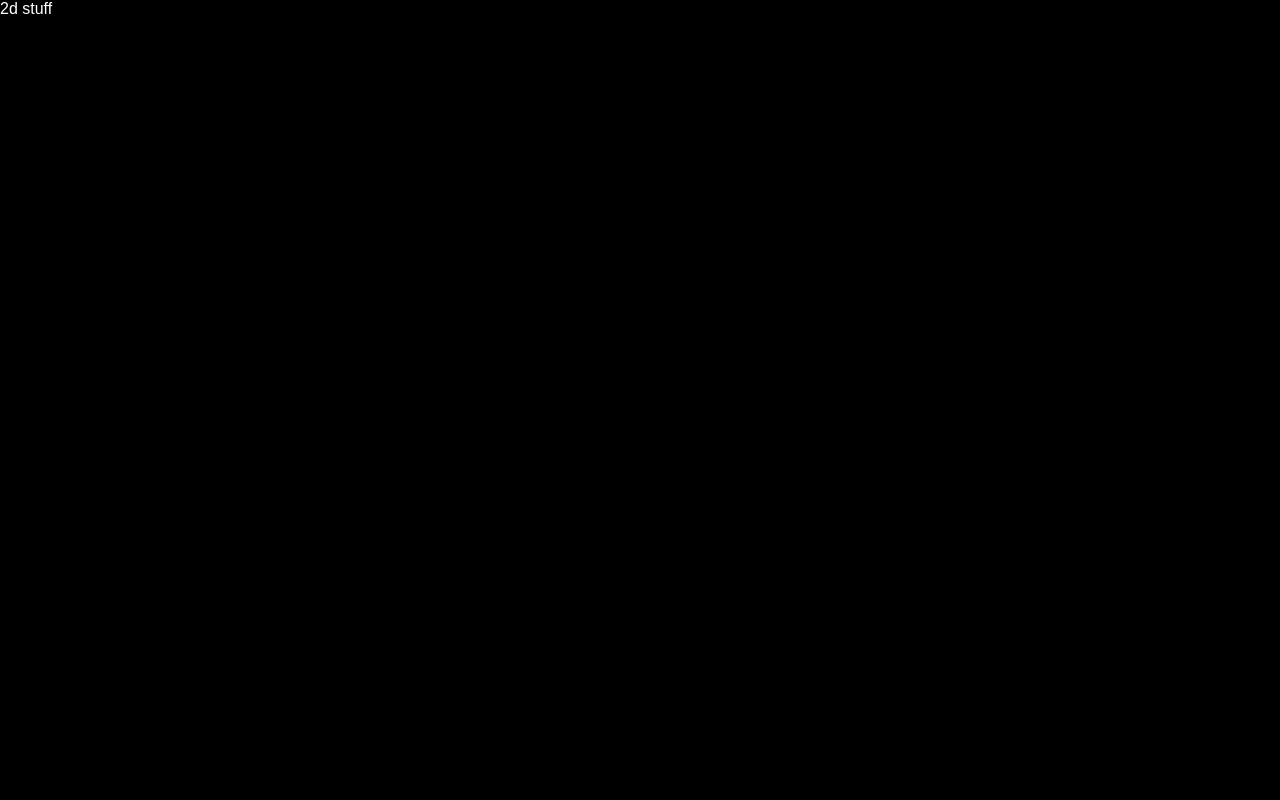
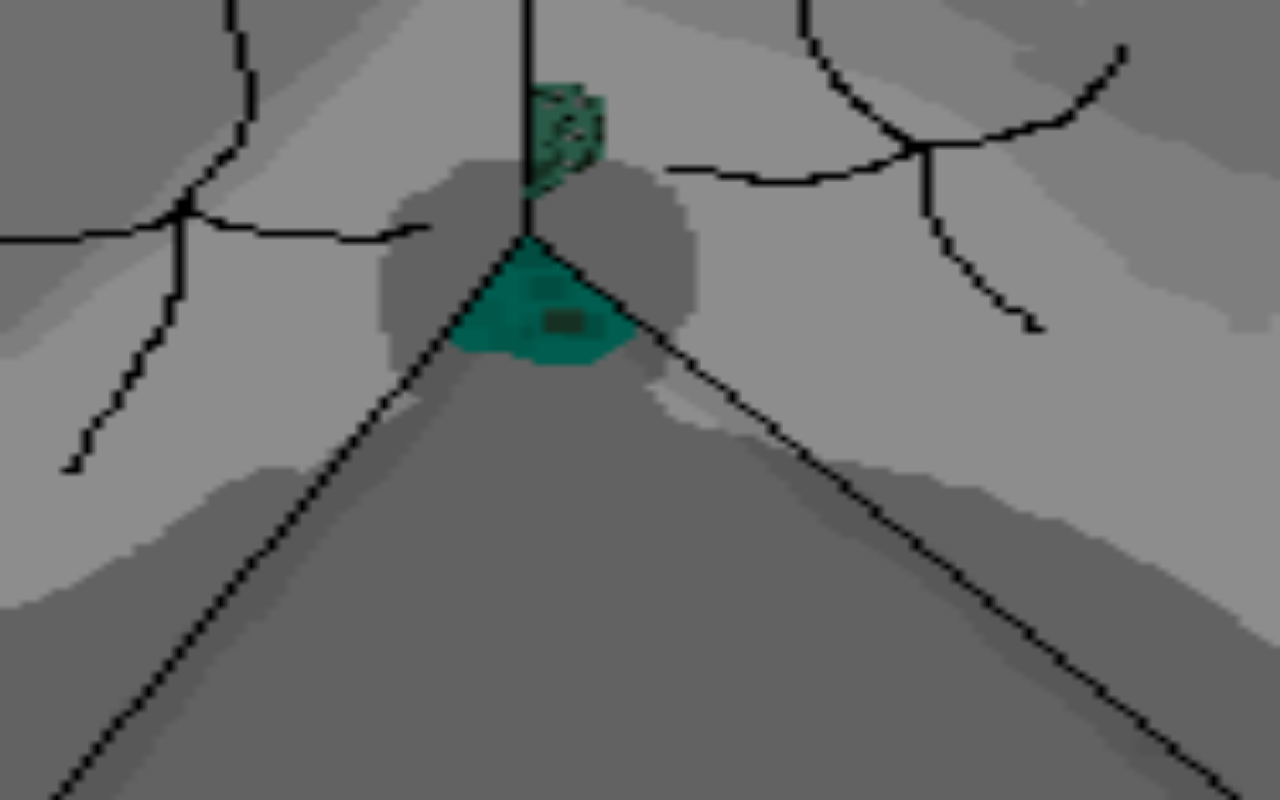
Before and after one commit to SolitaryHacks/LostSolitary, a React (Vite) app in the folder client/: page / in a window 1280 px wide. Built offline with nearby package versions, Linux system fonts and the light colour scheme.

Commit message:
Added Title page and title transition format

```diff
--- a/client/src/App.css
+++ b/client/src/App.css
@@ -11,13 +11,33 @@ canvas#threejs {
   z-index: 1;
 }
 
-.area-2d {
+.TitleBackground{
+
   width: 100%;
   height: 100%;
 
   position: fixed;
 
   color: white;
+  background-image: url("./assets/SolitaryTitle.gif");
+  background-position:center;
+  background-repeat: no-repeat;
+  background-size: 100% 100%;
 
   z-index: 2;
 }
+
+
+.TitleButton{
+  width:20%;
+  height: 20%;
+  right: 50%;
+  top: 30%;
+
+  position: fixed;
+  opacity: 0;
+  color: white;
+
+  z-index: 3;
+
+}
--- a/client/src/App.tsx
+++ b/client/src/App.tsx
@@ -1,22 +1,49 @@
-import { useEffect, useRef } from 'react'
+import { useEffect, useRef, useState } from 'react'
 import './App.css'
 import main3d from './3d/main'
 
+
+
 export default function App() {
     const CanvasRef = useRef<HTMLCanvasElement | null>(null)
+
+    const[,Title] = useState(28);
+
+
+    const AreaRef=useRef<HTMLDivElement>(null);//For titleTransition
+
+    const ToSecondLevel=useRef<HTMLDivElement>(null);//For after titletransition
+
 
     useEffect(() => {
         const engine3d = main3d(CanvasRef.current as HTMLCanvasElement)
 
         // dispose 3d engine
+        console.log(AreaRef.current);
+
+
         return () => engine3d()
+
     }, [])
+
+
+    function TitleTransition(){
+        AreaRef.current!.style.backgroundImage='url("/SolitaryTitleTransition.gif")';
+    }
+
 
     return <>
         <canvas ref={CanvasRef} id="threejs"></canvas>
-        <div className="area-2d">
+
+        <div className="TitleBackground" ref={AreaRef} >
+
             {/* 2d stuff goes here vvvvvv */}
-            2d stuff
+
+            <button className="TitleButton"
+            onClick={TitleTransition}>     </button>
+
+
+
         </div>
     </>
 }
```
Also changed, not shown: client/public/SolitaryTitleTransition.gif (added), client/src/assets/SolitaryTitle.gif (added).
